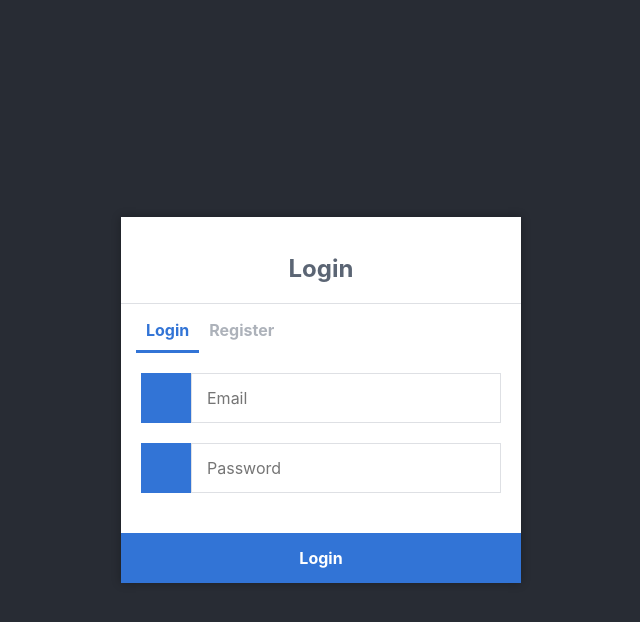
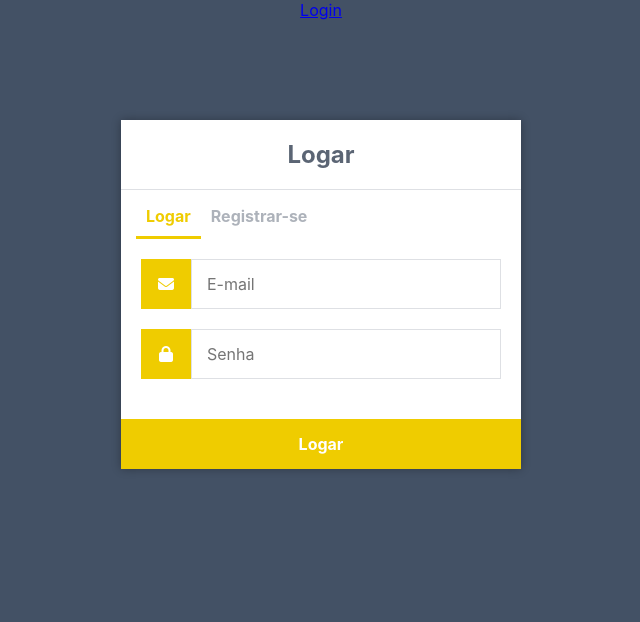
Before and after one commit to ES-UFABC/heyMe, a React (Create React App) app in the folder hey_me/: page / in a window 1280 px wide. Shown: the top 622 px of the page, without its empty margins (319-959 px from the left). Built offline with nearby package versions, Linux system fonts and the light colour scheme.

Commit message:
Implement font awesome token to get icons. Redirect to pages (Routes) working. Register and Login

```diff
--- a/hey_me/package.json
+++ b/hey_me/package.json
@@ -8,7 +8,11 @@
     "@testing-library/user-event": "^13.5.0",
     "react": "^17.0.2",
     "react-dom": "^17.0.2",
+    "react-icons": "^4.3.1",
+    "react-native": "^0.67.4",
+    "react-router-dom": "^6.2.2",
     "react-scripts": "5.0.0",
+    "styled-components": "^5.3.3",
     "web-vitals": "^2.1.4"
   },
   "scripts": {
--- a/hey_me/public/index.html
+++ b/hey_me/public/index.html
@@ -3,6 +3,7 @@
   <head>
     <meta charset="utf-8" />
     <link rel="icon" href="%PUBLIC_URL%/favicon.ico" />
+    <script src="https://kit.fontawesome.com/97c0bf0ebd.js" crossorigin="anonymous"></script>
     <meta name="viewport" content="width=device-width, initial-scale=1" />
     <meta name="theme-color" content="#000000" />
     <meta
--- a/hey_me/src/App.css
+++ b/hey_me/src/App.css
@@ -25,7 +25,7 @@
 }
 
 .App-link {
-  color: #61dafb;
+  color: #efcc00;
 }
 
 @keyframes App-logo-spin {
@@ -76,8 +76,8 @@ body {
   color: #9da3ac;
 }
 .login .links a.active, .register .links a.active {
-  border-bottom: 3px solid #3274d6;
-  color: #3274d6;
+  border-bottom: 3px solid #efcc00;
+  color: #efcc00;
 }
 .login form, .register form {
   display: flex;
@@ -91,7 +91,7 @@ body {
   align-items: center;
   width: 50px;
   height: 50px;
-  background-color: #3274d6;
+  background-color: #efcc00;
   color: #ffffff;
 }
 .login form input[type="password"], .login form input[type="text"], .login form input[type="email"], .register form input[type="password"], .register form input[type="text"], .register form input[type="email"] {
@@ -105,7 +105,7 @@ body {
   width: 100%;
   padding: 15px;
   margin-top: 20px;
-  background-color: #3274d6;
+  background-color: #efcc00;
   border: 0;
   cursor: pointer;
   font-weight: bold;
@@ -113,7 +113,7 @@ body {
   transition: background-color 0.2s;
 }
 .login form input[type="submit"]:hover, .register form input[type="submit"]:hover {
-  background-color: #2868c7;
+  background-color: #fcd601;
   transition: background-color 0.2s;
 }
 .navtop {
--- a/hey_me/src/App.js
+++ b/hey_me/src/App.js
@@ -1,70 +1,22 @@
-import React, { useState, useEffect } from 'react';
-import logo from './logo.svg';
+import {BrowserRouter as Router, Link,
+	Routes, Route} from 'react-router-dom'
   import './App.css';
+  import Login from './Login';
+  import Register from './Register';
 
   function App() {
-	const [currentTime, setCurrentTime] = useState(0);
-
-	async function getTime() {
-        const time = await fetch('/time').then(res => res.json()).then(data => {
-			console.log("from the server", data);
-			return data.time;
-		});
-		return time;
-	}
-
-	// function getTeste() {
-    //     const time = fetch('/teste').then(res => res.json()).then(data => {
-	// 		console.log("from the test", data);
-	// 	});
-	// }
-
-	const callTime = useEffect(() => {
-		const fetchTime = async () => {
-			const data = await getTime();
-			console.log('data', data);
-			setCurrentTime(data);
-		}
-
-		// getTeste();
-
-		// fetchTime();
-		// setTimeout(function (){
-		// 	fetchTime();
-		// }, 1000);
-
-		console.log(currentTime);
-	});
-
 	return (
 	  <div className="App">
-		<header className="App-header">
-		<div class="login">
-			<h1>Login</h1>
-			<div class="links">
-				{/* <a href="{{ url_for('login') }}" class="active">Login</a> */}
-				<a href="/login" class="active">Login</a>
-				<a href="#">Register</a>
-			</div>
-			{/* <form action="{{ url_for('login') }}" method="post"> */}
-			<form action="/login" method="post">
-			<label for="email">
-					<i class="fas fa-user"></i>
-				</label>
-				<input type="text" name="email" placeholder="Email" id="email" required/>
-				<label for="password">
-					<i class="fas fa-lock"></i>
-				</label>
-				<input type="password" name="password" placeholder="Password" id="password" required/>
-				{/* <div class="msg">{{ msg }}</div> */}
-				{/* {callTime}
-				{currentTime != 0 &&
-					<input type="text" name="teste time" placeholder={currentTime} id="timetest" required/>
-				} */}
-				<input type="submit" value="Login"></input>
-			</form>
-			</div>
-		</header>
+		<Router>
+		  <nav>
+			<Link to="/">Login</Link>
+		  </nav>
+		  <Routes>
+			<Route path="/" element={<Login />} />
+			<Route path="/login" element={<Login />} />
+			<Route path="/register" element={<Register />} />
+		  </Routes>
+	   </Router>
 	  </div>
 	);
   }
--- /dev/null
+++ b/hey_me/src/Login/index.js
@@ -0,0 +1,30 @@
+import React from 'react';
+
+function Login() {
+	return (
+		<div className="Login">
+			<header className="Login-header">
+				<div className="login">
+					<h1>Logar</h1>
+					<div className="links">
+						<a href="/login" className="active">Logar</a>
+						<a href="/register">Registrar-se</a>
+					</div>
+					<form action="/login_back" method="post">
+						<label id="iemail">
+							<i class="fas fa-envelope"></i>
+						</label>
+							<input type="text" name="email" placeholder="E-mail" id="email" required/>
+							<label id="ipassword">
+								<i className="fas fa-lock"></i>
+							</label>
+							<input type="password" name="password" placeholder="Senha" id="password" required/>
+							<input type="submit" value="Logar"></input>
+					</form>
+				</div>
+			</header>
+		</div>
+	);
+}
+
+export default Login;
--- /dev/null
+++ b/hey_me/src/Register/index.js
@@ -0,0 +1,30 @@
+import React from 'react';
+
+function Register() {
+	return (
+		<div class="register">
+			<h1>Registrar-se</h1>
+			<div class="links">
+				<a href="/login">Logar</a>
+				<a href="/register" class="active">Registrar</a>
+			</div>
+			<form action="/register_back" method="post" autocomplete="off">
+				<label for="username">
+					<i class="fas fa-user"></i>
+				</label>
+				<input type="text" name="username" placeholder="Nome de usuário" id="username" required/>
+				<label for="password">
+					<i class="fas fa-lock"></i>
+				</label>
+				<input type="password" name="password" placeholder="Senha" id="password" required/>
+				<label for="email">
+					<i class="fas fa-envelope"></i>
+				</label>
+				<input type="email" name="email" placeholder="E-mail" id="email" required/>
+				<input type="submit" value="Registrar"/>
+			</form>
+		</div>
+	);
+}
+
+export default Register;
```
Also changed, not shown: hey_me/src/Diario/index.js (added, +68 -0 lines), 1 other file (tests, documents, lock files or other folders). Lines whose indentation alone changed are shown as unchanged.
